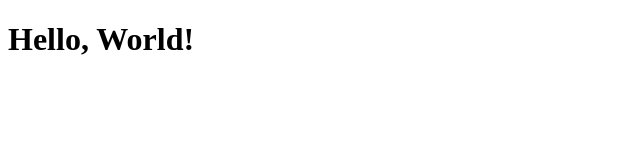
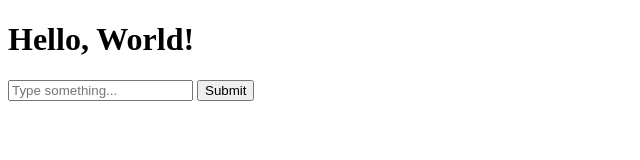
Before and after one commit to Abrar-here/e-universe, a plain HTML site: page index.html in a window 1280 px wide. Shown: the whole page, without its empty margins (0-640 px from the left). Drawn offline with Linux system fonts and the light colour scheme.

Commit message:
created new login form from dev-1

```diff
--- a/index.html
+++ b/index.html
@@ -7,5 +7,9 @@
 </head>
 <body>
     <h1>Hello, World!</h1>
+    <form action="">
+        <input type="text" name="sampleInput" placeholder="Type something...">
+        <button type="submit">Submit</button>
+    </form>
 </body>
 </html>
```
